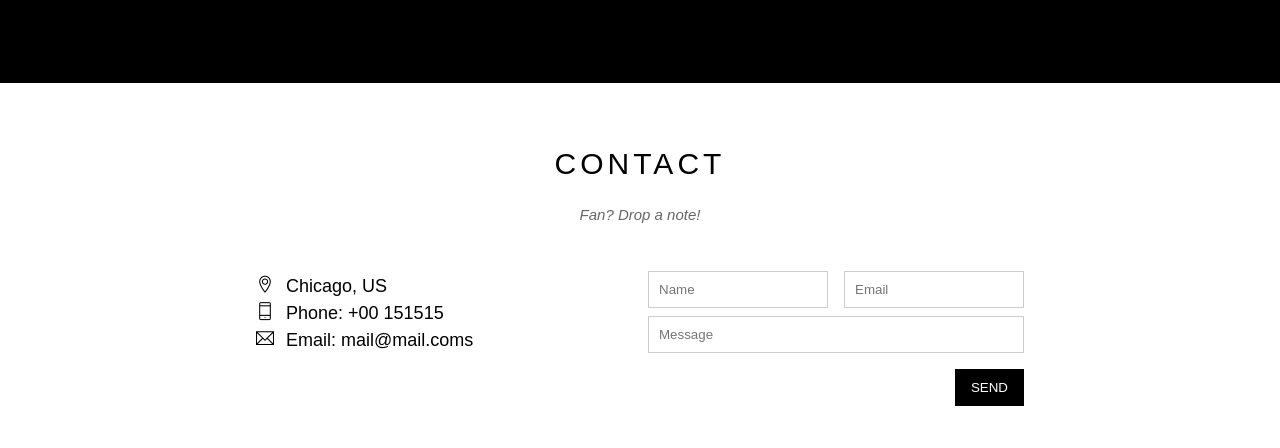
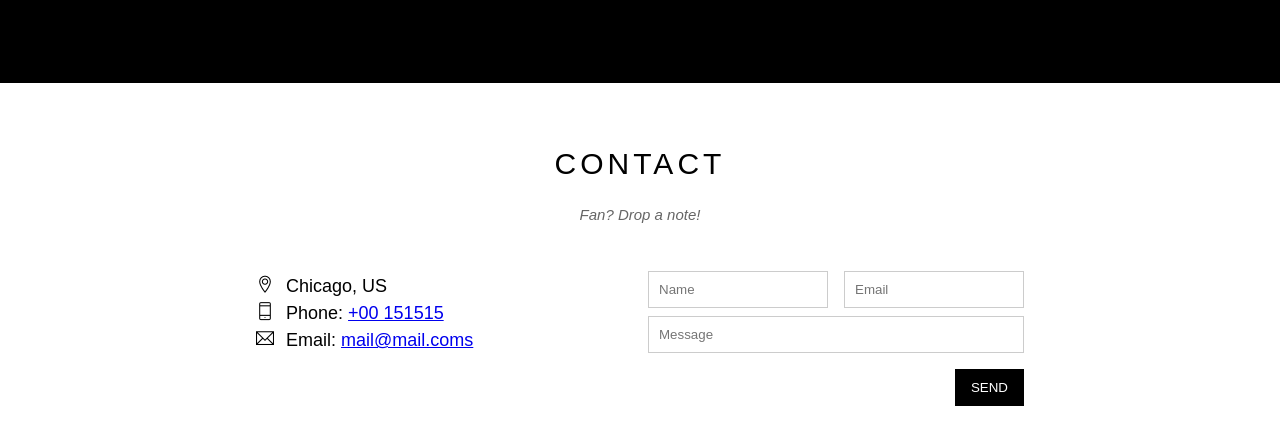
Before and after one commit to Wclf/the-band, a plain HTML site: page index.html in a window 1280 px wide. Shown: the part 2038-2486 px from the top of the page. Drawn offline with Linux system fonts and the light colour scheme.

Commit message:
update 8/2

```diff
--- a/assets/css/responsive.css
+++ b/assets/css/responsive.css
@@ -9,7 +9,7 @@
 }
 
 /* Mobile */
-@media (max-width: 740px) {
+@media (max-width: 739px) {
     .s-full-width {
         width: 100%;
     }
--- a/assets/css/style.css
+++ b/assets/css/style.css
@@ -191,7 +191,7 @@ html {
     position: relative;
     margin-top: 46px;
     padding-top: 50%;
-    background: url('/assets/img/slider/slider1.jpg') top center / cover no-repeat ;
+    background: url('../img/slider/slider1.jpg') top center / cover no-repeat ;
 
 }
 
--- a/index.html
+++ b/index.html
@@ -156,8 +156,8 @@
                 <div class="row contact-content">
                     <div class="col col-half s-col-full contact-info">
                         <p><i class="ti-location-pin"></i>Chicago, US</p>
-                        <p><i class="ti-mobile"></i>Phone: +00 151515</p>
-                        <p><i class="ti-email"></i>Email: mail@mail.coms</p>
+                        <p><i class="ti-mobile"></i>Phone: <a href="tel:+00 151515">+00 151515</a></p>
+                        <p><i class="ti-email"></i>Email: <a href="mailto:mail@mail.coms">mail@mail.coms</a></p>
                     </div>
                     <div class="col col-half s-col-full contact-form">
                         <form action="">
```
